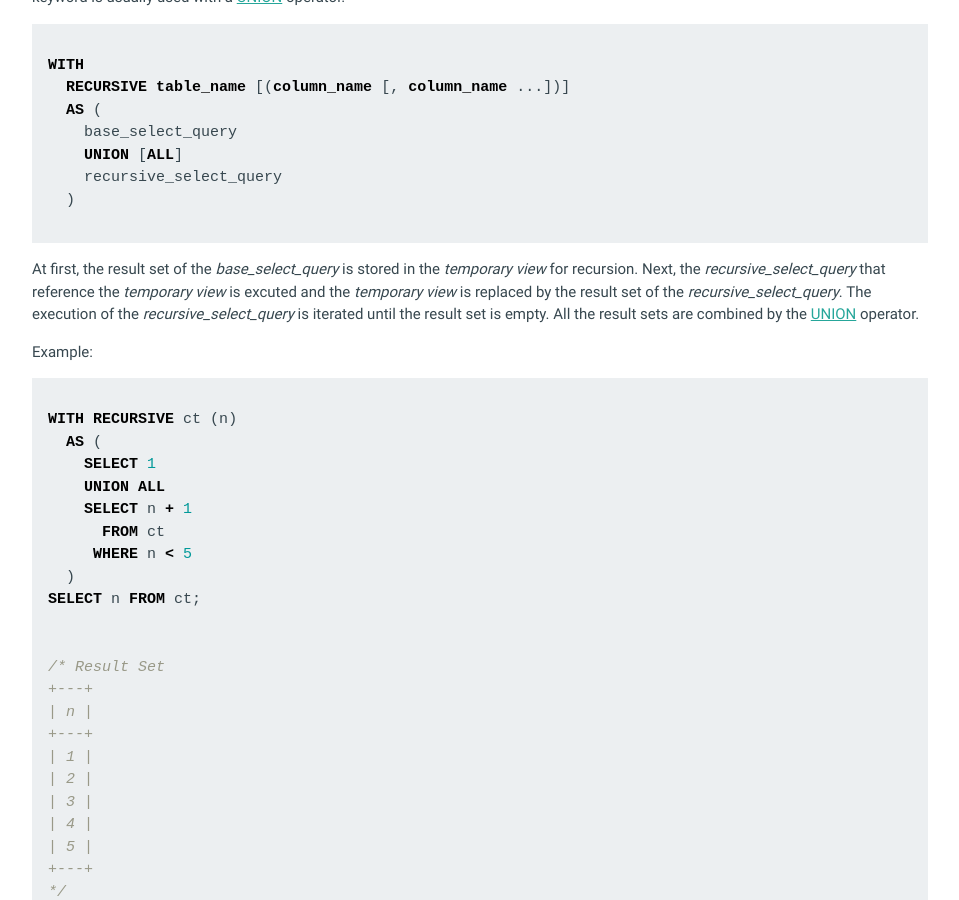
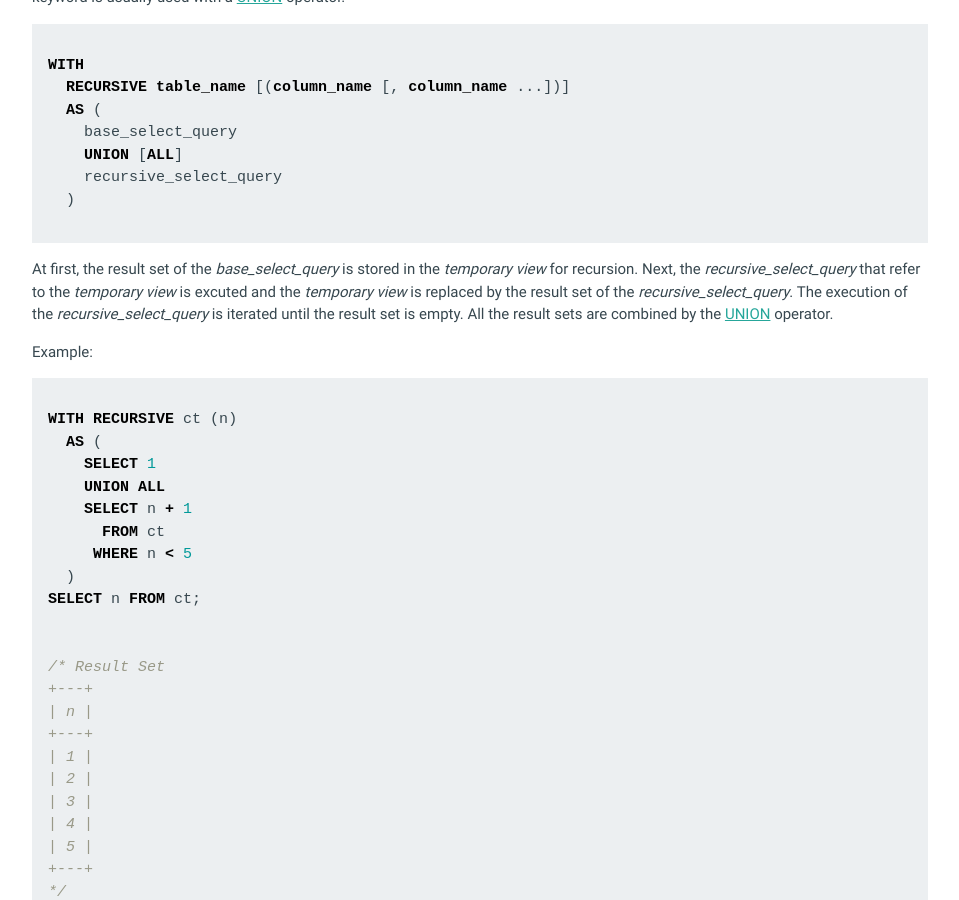
Before and after one commit to mithrandie/csvq, a Jekyll site: the page built from docs/_posts/2006-01-02-common-table.md, in a window 1280 px wide and 900 px high, scrolled down 821 px. Shown: the whole window, without its empty margins (160-1119 px from the left). Built offline with Jekyll 4.4.1, drawn with Linux system fonts in a browser that asks for light colours.

Commit message:
Update docs.

````diff
--- a/docs/_posts/2006-01-02-common-table.md
+++ b/docs/_posts/2006-01-02-common-table.md
@@ -44,7 +44,7 @@ WITH
 ```
 
 At first, the result set of the _base_select_query_ is stored in the _temporary view_ for recursion.
-Next, the _recursive_select_query_ that reference the _temporary view_ is excuted and the _temporary view_ is replaced by the result set of the _recursive_select_query_.
+Next, the _recursive_select_query_ that refer to the _temporary view_ is excuted and the _temporary view_ is replaced by the result set of the _recursive_select_query_.
 The execution of the _recursive_select_query_ is iterated until the result set is empty.
 All the result sets are combined by the [UNION]({{ '/reference/set-operators.html#union' | relative_url }}) operator.
 
````
